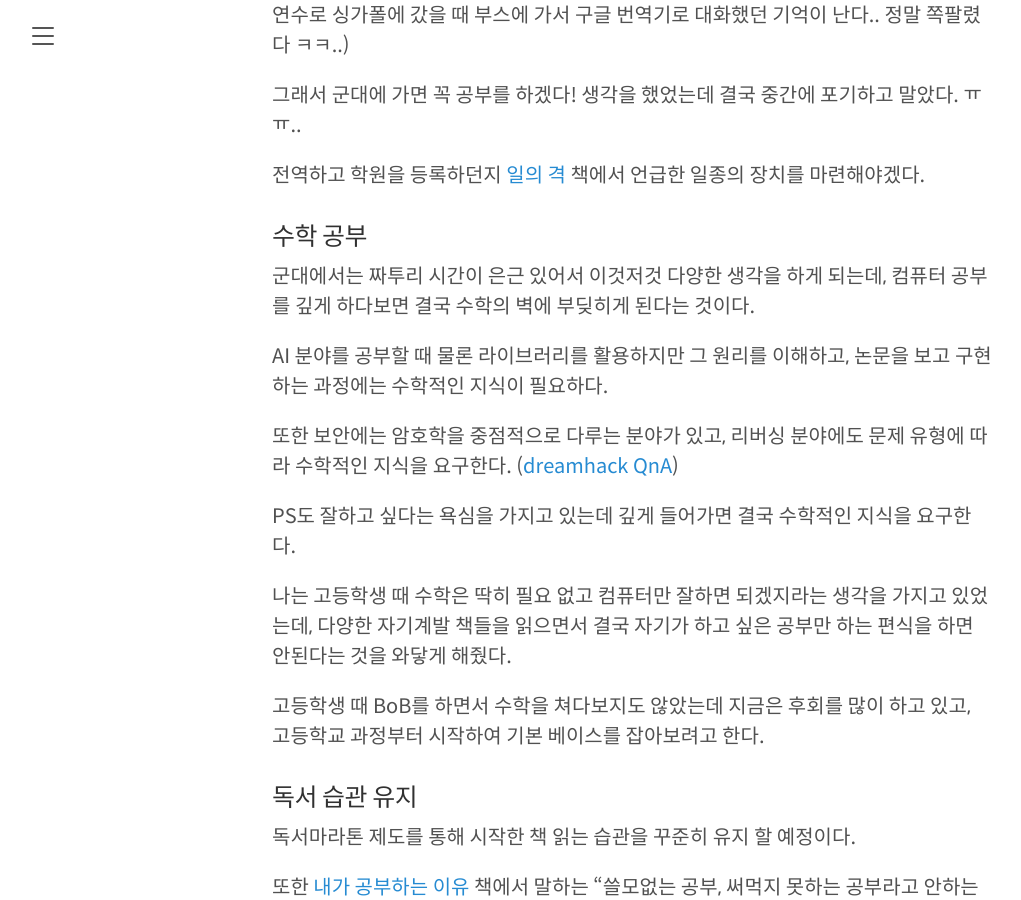
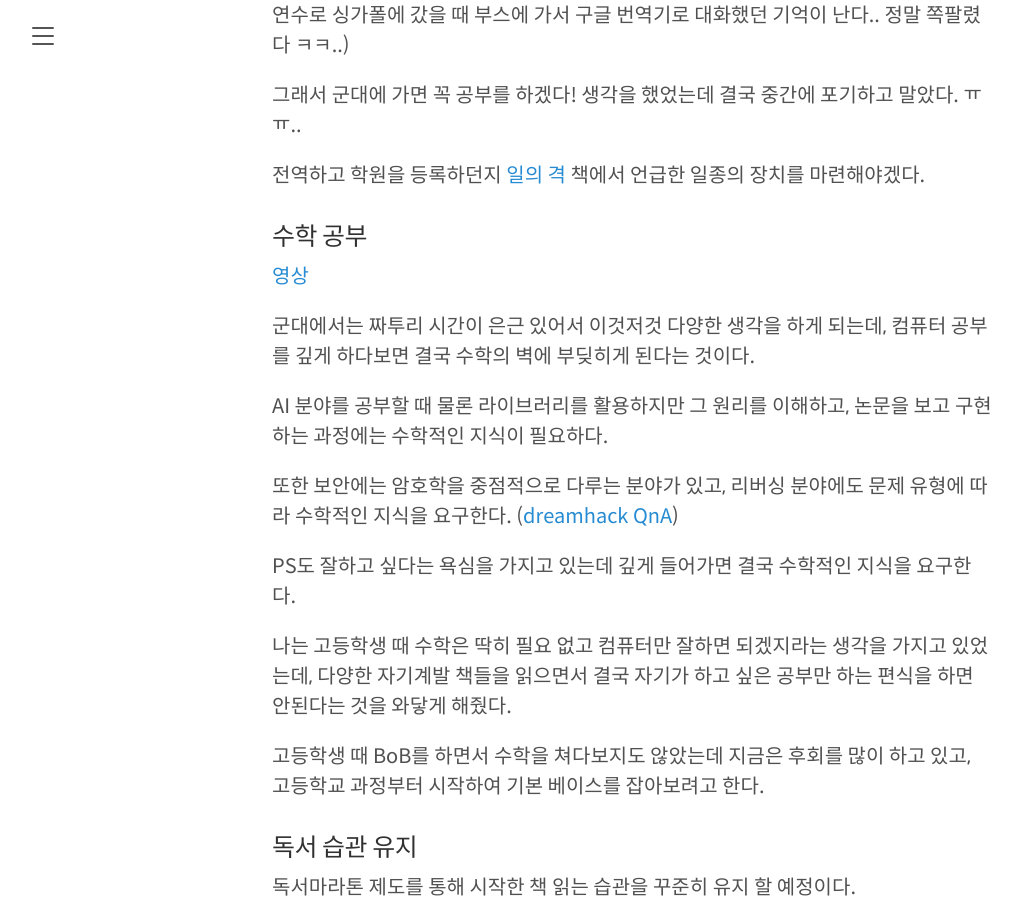
Before and after one commit to hyuunnn/hyuunnn.github.io, a Jekyll site: the page built from _posts/2022-07-25-army.md, in a window 1280 px wide and 900 px high, scrolled down 3709 px. Shown: the whole window, without its empty margins (8-1029 px from the left). Built offline with Jekyll 4.4.1, drawn with Linux system fonts in a browser that asks for light colours.

Commit message:
Update 2022-07-25-army.md

```diff
--- a/_posts/2022-07-25-army.md
+++ b/_posts/2022-07-25-army.md
@@ -76,6 +76,8 @@
 
 ### 수학 공부
 
+<a href="https://youtu.be/Y5XOpgE-O_0">영상</a>
+
 군대에서는 짜투리 시간이 은근 있어서 이것저것 다양한 생각을 하게 되는데, 컴퓨터 공부를 깊게 하다보면 결국 수학의 벽에 부딪히게 된다는 것이다.
 
 AI 분야를 공부할 때 물론 라이브러리를 활용하지만 그 원리를 이해하고, 논문을 보고 구현하는 과정에는 수학적인 지식이 필요하다.
```
